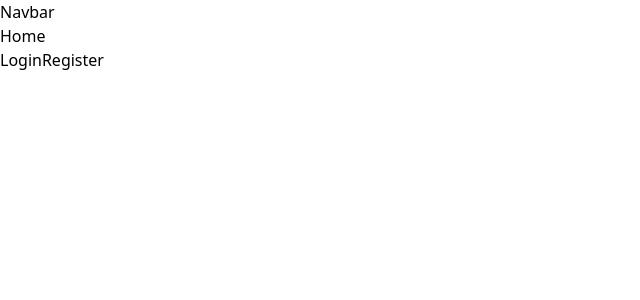
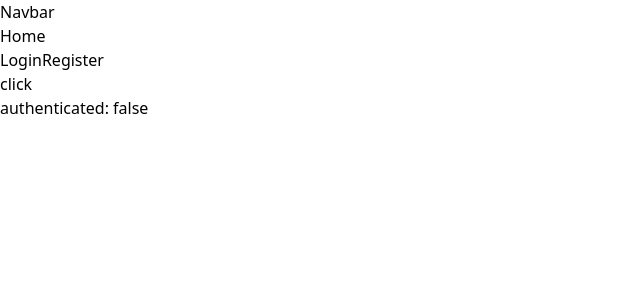
Before and after one commit to ieatn/mern1, a React (Vite) app in the folder client/: page / in a window 1280 px wide. Shown: the top 300 px of the page, without its empty margins (0-640 px from the left). Built offline with nearby package versions, Linux system fonts and the light colour scheme.

Commit message:
testing out token auth using protected route

```diff
--- a/client/src/App.tsx
+++ b/client/src/App.tsx
@@ -9,6 +9,18 @@ function App() {
   const [showProtectedRoute, setShowProtectedRoute] = useState(false)
 
   const token = 'eyJhbGciOiJIUzI1NiIsInR5cCI6IkpXVCJ9.eyJpZCI6IjY0M2VkNmFlYzM3Mjk5YTdlOTQ2YmI0MSIsImlhdCI6MTY4MTg1MDY3M30.B-NAZE7hZykDlOMy6zGcRn1yLH34Wj4dtfw590UEhQo'
+
+  const getProtectedRoute = async () => {
+    console.log('hi')
+    await fetch('http://localhost:4000/protected-route', {
+      method: 'GET',
+      headers: {
+        Authorization: `Bearer ${token}`,
+        "Content-Type": 'application/json'
+      }
+    })
+    setShowProtectedRoute(true)
+  }
 
   // useEffect(() => {
   //   const getProtectedRoute = async () => {
@@ -29,6 +41,8 @@ function App() {
   return (
     <div className="App">
       <Navbar />
+      <button className='border' onClick={getProtectedRoute}>click</button>
+      <div>authenticated: {showProtectedRoute ? 'true' : 'false'}</div>
       {/* {showProtectedRoute && <ProtectedRoute />} */}
     </div>
   )
```
Also changed, not shown: 1 other file (tests, documents, lock files or other folders).
